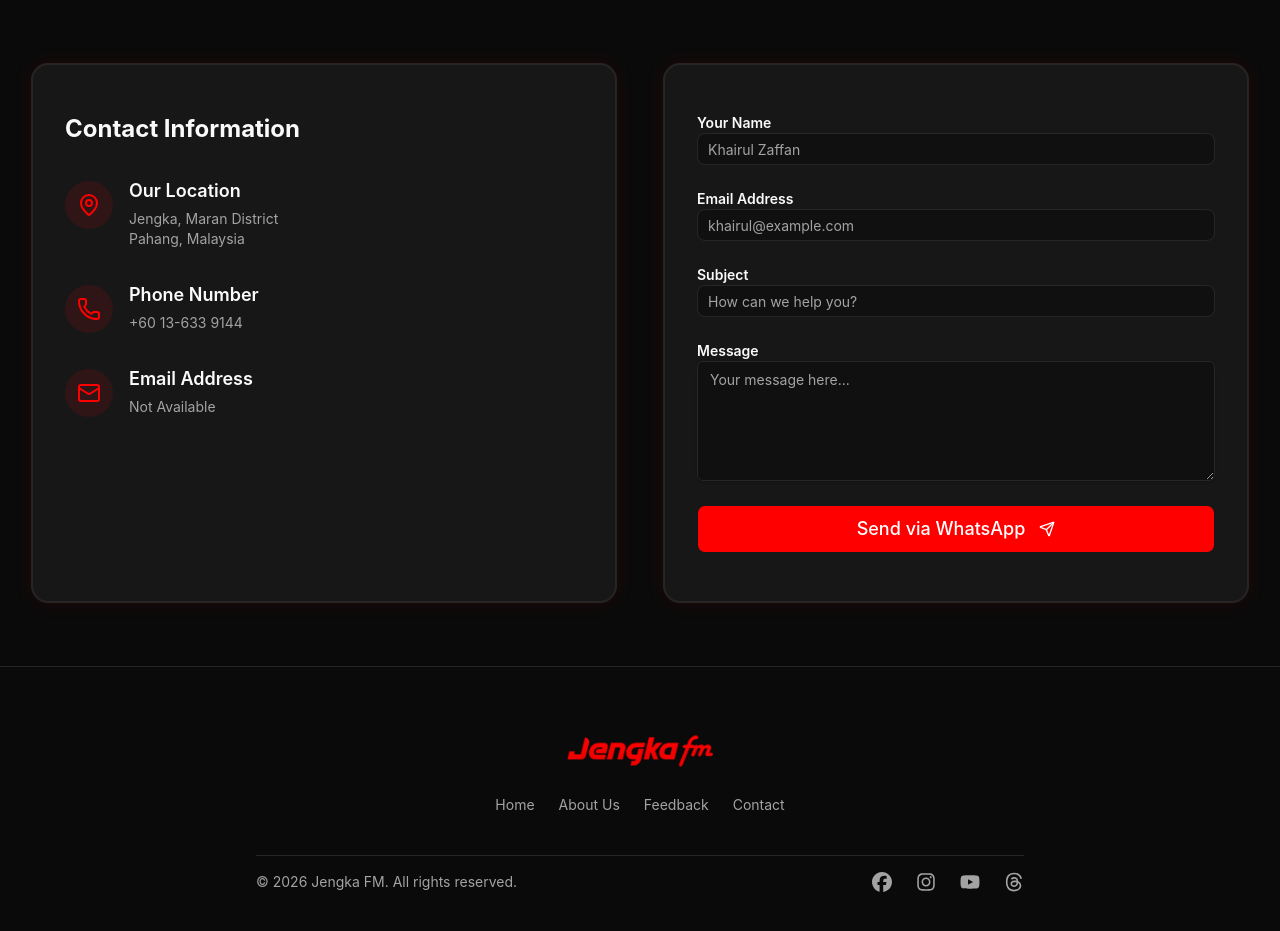
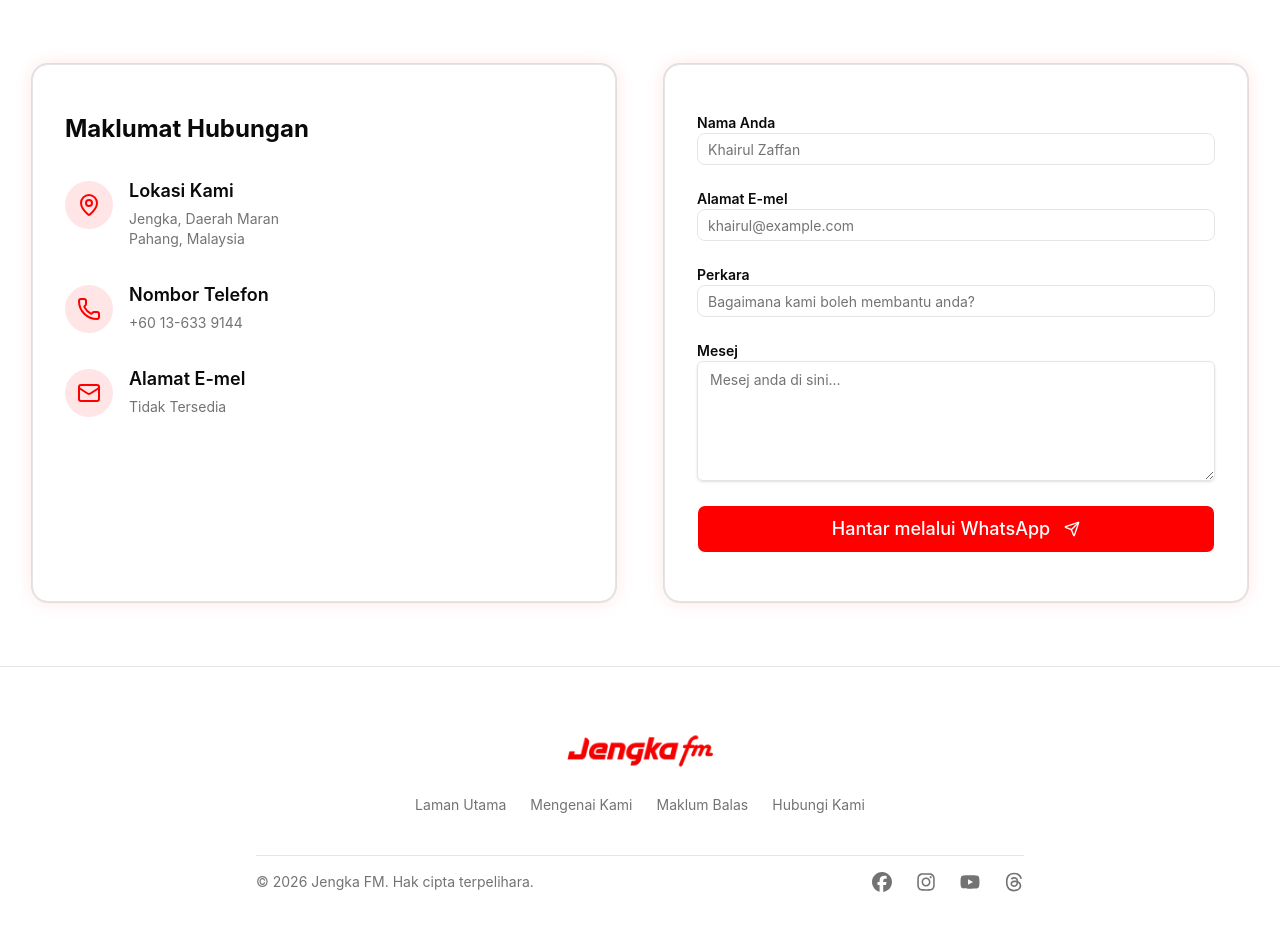
Before and after one commit to Adeeb5/jengkafm, a React (Vite) app: page /contact in a window 1280 px wide. Shown: the part 249-1180 px from the top of the page. Built offline with nearby package versions, Linux system fonts and the light colour scheme.

Commit message:
Translate website content to Standard Malay and switch default theme to light mode

```diff
--- a/src/App.tsx
+++ b/src/App.tsx
@@ -11,7 +11,7 @@
 
 function App() {
   return (
-    <ThemeProvider defaultTheme="dark" storageKey="jengkafm-theme">
+    <ThemeProvider defaultTheme="light" storageKey="jengkafm-theme">
       <Router>
         <ScrollToTop />
         <div className="flex flex-col min-h-screen bg-background text-foreground transition-colors duration-300">
--- a/src/components/layout/Footer.tsx
+++ b/src/components/layout/Footer.tsx
@@ -11,16 +11,16 @@
           </Link>
 
           <nav className="flex flex-wrap justify-center gap-6">
-            <Link to="/" className="text-sm text-muted-foreground hover:text-primary transition-colors">Home</Link>
-            <Link to="/about" className="text-sm text-muted-foreground hover:text-primary transition-colors">About Us</Link>
-            <Link to="/feedback" className="text-sm text-muted-foreground hover:text-primary transition-colors">Feedback</Link>
-            <Link to="/contact" className="text-sm text-muted-foreground hover:text-primary transition-colors">Contact</Link>
+            <Link to="/" className="text-sm text-muted-foreground hover:text-primary transition-colors">Laman Utama</Link>
+            <Link to="/about" className="text-sm text-muted-foreground hover:text-primary transition-colors">Mengenai Kami</Link>
+            <Link to="/feedback" className="text-sm text-muted-foreground hover:text-primary transition-colors">Maklum Balas</Link>
+            <Link to="/contact" className="text-sm text-muted-foreground hover:text-primary transition-colors">Hubungi Kami</Link>
           </nav>
 
           <div className="w-full h-px bg-border max-w-3xl my-4"></div>
 
           <div className="flex w-full max-w-3xl items-center justify-between flex-wrap gap-4">
-            <p className="text-sm text-muted-foreground">© {new Date().getFullYear()} Jengka FM. All rights reserved.</p>
+            <p className="text-sm text-muted-foreground">© {new Date().getFullYear()} Jengka FM. Hak cipta terpelihara.</p>
             <div className="flex space-x-6 text-sm font-medium">
               <a href="https://www.facebook.com/Djemceepasystempahang" target="_blank" rel="noreferrer" className="text-muted-foreground hover:text-[#1877F2] transition-colors" aria-label="Facebook">
                 <FaFacebook className="h-5 w-5" />
--- a/src/components/layout/Navbar.tsx
+++ b/src/components/layout/Navbar.tsx
@@ -13,10 +13,10 @@
   const closeMenu = () => setIsMobileMenuOpen(false);
 
   const navLinks = [
-    { path: "/", label: "Home" },
-    { path: "/about", label: "About Us" },
-    { path: "/feedback", label: "Feedback" },
-    { path: "/contact", label: "Contact" },
+    { path: "/", label: "Laman Utama" },
+    { path: "/about", label: "Mengenai Kami" },
+    { path: "/feedback", label: "Maklum Balas" },
+    { path: "/contact", label: "Hubungi Kami" },
   ];
 
   return (
@@ -50,7 +50,7 @@
           <Link to="/contact" className="hidden sm:block" onClick={closeMenu}>
             <motion.div whileHover={{ scale: 1.05 }} whileTap={{ scale: 0.95 }}>
               <Button className="bg-primary hover:bg-primary/90 text-primary-foreground font-bold shadow-md hover:shadow-[0_0_15px_rgba(255,0,0,0.4)] transition-shadow">
-                Contact
+                Hubungi Kami
               </Button>
             </motion.div>
           </Link>
@@ -90,7 +90,7 @@
               ))}
               <Link to="/contact" onClick={closeMenu} className="pt-2 sm:hidden">
                 <Button className="w-full bg-primary hover:bg-primary/90 text-primary-foreground font-bold shadow-md">
-                  Contact
+                  Hubungi Kami
                 </Button>
               </Link>
             </div>
--- a/src/pages/About.tsx
+++ b/src/pages/About.tsx
@@ -7,8 +7,8 @@
     <div className="flex flex-col space-y-16 py-8">
       {/* Header Section */}
       <section className="text-center space-y-4 max-w-3xl mx-auto">
-        <h1 className="text-4xl md:text-5xl font-extrabold text-foreground tracking-tight">About <span className="text-primary">Jengka FM</span></h1>
-        <p className="text-xl text-muted-foreground">The heart of Pahang's radio broadcasting, bringing communities together through melodies.</p>
+        <h1 className="text-4xl md:text-5xl font-extrabold text-foreground tracking-tight">Mengenai <span className="text-primary">Jengka FM</span></h1>
+        <p className="text-xl text-muted-foreground">Nadi penyiaran radio Pahang, menyatukan komuniti melalui melodi.</p>
       </section>
 
       {/* History Section */}
@@ -30,16 +30,16 @@
           />
         </div>
         <div className="space-y-6 relative z-10 md:ml-12 lg:ml-20">
-          <div className="inline-block px-4 py-1.5 bg-primary/10 text-primary border border-primary/20 rounded-full text-sm font-semibold tracking-wide uppercase">Our Story</div>
-          <h2 className="text-3xl font-bold text-foreground leading-tight">History of Jengka FM</h2>
+          <div className="inline-block px-4 py-1.5 bg-primary/10 text-primary border border-primary/20 rounded-full text-sm font-semibold tracking-wide uppercase">Kisah Kami</div>
+          <h2 className="text-3xl font-bold text-foreground leading-tight">Sejarah Jengka FM</h2>
           <p className="text-lg text-muted-foreground leading-relaxed">
-            A station located in Pahang, Malaysia. It's specifically based in Jengka, which is a city under the district of Maran.
+            Sebuah stesen yang terletak di Pahang, Malaysia. Ia berpusat secara khusus di Jengka, iaitu sebuah bandar di bawah daerah Maran.
           </p>
           <p className="text-lg text-muted-foreground leading-relaxed">
-            Jengka FM started streaming on Facebook Live, which is a type of video streaming, but currently we've moved to the website. It's cloud audio streaming, which means you just press play and listen to it.
+            Jengka FM bermula dengan penstriman di Facebook Live, iaitu sejenis penstriman video, tetapi kini kami telah berpindah ke laman web. Ia adalah penstriman audio awan, yang bermaksud anda hanya perlu menekan butang main dan terus mendengarnya.
           </p>
           <p className="text-lg text-muted-foreground leading-relaxed">
-            The DJ for this radio station is <strong className="text-foreground">Kay Zack Hasbullah</strong> - you may contact him on Facebook to be one of your DJs at your wedding.
+            DJ untuk stesen radio ini ialah <strong className="text-foreground">Kay Zack Hasbullah</strong> - anda boleh menghubunginya di Facebook untuk menjemput beliau sebagai salah seorang DJ di majlis perkahwinan anda.
           </p>
         </div>
       </section>
@@ -51,8 +51,8 @@
             <div className="mx-auto w-16 h-16 bg-primary/10 rounded-full flex items-center justify-center text-primary mb-6 shadow-[0_0_15px_rgba(255,0,0,0.2)]">
               <Radio className="w-8 h-8" />
             </div>
-            <h3 className="text-xl font-bold text-foreground">Cloud Streaming</h3>
-            <p className="text-muted-foreground">Accessible anywhere, anytime directly from your browser without any installations.</p>
+            <h3 className="text-xl font-bold text-foreground">Penstriman Awan</h3>
+            <p className="text-muted-foreground">Boleh diakses di mana-mana sahaja, pada bila-bila masa terus dari pelayar anda tanpa sebarang pemasangan.</p>
           </CardContent>
         </Card>
         <Card className="bg-card hover:shadow-xl transition-shadow border-border hover:border-primary/50">
@@ -60,8 +60,8 @@
             <div className="mx-auto w-16 h-16 bg-primary/10 rounded-full flex items-center justify-center text-primary mb-6 shadow-[0_0_15px_rgba(255,0,0,0.2)]">
               <Mic2 className="w-8 h-8" />
             </div>
-            <h3 className="text-xl font-bold text-foreground">Expert DJs</h3>
-            <p className="text-muted-foreground">Hosted by professional DJs bringing you the best music mixes and entertainment.</p>
+            <h3 className="text-xl font-bold text-foreground">DJ Pakar</h3>
+            <p className="text-muted-foreground">Dihoskan oleh DJ profesional yang membawakan anda campuran muzik dan hiburan terbaik.</p>
           </CardContent>
         </Card>
         <Card className="bg-card hover:shadow-xl transition-shadow border-border hover:border-primary/50">
@@ -69,8 +69,8 @@
             <div className="mx-auto w-16 h-16 bg-primary/10 rounded-full flex items-center justify-center text-primary mb-6 shadow-[0_0_15px_rgba(255,0,0,0.2)]">
               <Users className="w-8 h-8" />
             </div>
-            <h3 className="text-xl font-bold text-foreground">Community</h3>
-            <p className="text-muted-foreground">Connecting listeners across Jengka and beyond through a shared love for music.</p>
+            <h3 className="text-xl font-bold text-foreground">Komuniti</h3>
+            <p className="text-muted-foreground">Menghubungkan pendengar di seluruh Jengka dan seterusnya melalui minat yang sama terhadap muzik.</p>
           </CardContent>
         </Card>
       </section>
--- a/src/pages/Contact.tsx
+++ b/src/pages/Contact.tsx
@@ -22,7 +22,7 @@
     const { name, email, subject, message } = formData;
 
     // Construct WhatsApp message
-    const waText = `*New Contact Message*\n\n*Name:* ${name}\n*Email:* ${email}\n*Subject:* ${subject}\n*Message:* ${message}`;
+    const waText = `*Mesej Hubungan Baharu*\n\n*Nama:* ${name}\n*E-mel:* ${email}\n*Perkara:* ${subject}\n*Mesej:* ${message}`;
     const encodedText = encodeURIComponent(waText);
     const phoneNumber = "60136339144";
 
@@ -32,8 +32,8 @@
   return (
     <div className="flex flex-col space-y-16 py-8">
       <section className="text-center space-y-4 max-w-3xl mx-auto">
-        <h1 className="text-4xl md:text-5xl font-extrabold text-foreground tracking-tight">Get In <span className="text-primary">Touch</span></h1>
-        <p className="text-xl text-muted-foreground">Have a question, feedback, or want to become a sponsor? We'd love to hear from you.</p>
+        <h1 className="text-4xl md:text-5xl font-extrabold text-foreground tracking-tight">Hubungi <span className="text-primary">Kami</span></h1>
+        <p className="text-xl text-muted-foreground">Ada soalan, maklum balas, atau mahu menjadi penaja? Kami berbesar hati untuk mendengar daripada anda.</p>
       </section>
 
       <div className="grid md:grid-cols-2 gap-12 items-stretch">
@@ -41,15 +41,15 @@
         <div className="h-full">
           <Card className="bg-card border border-border shadow-[0_0_20px_rgba(255,0,0,0.1)] rounded-2xl overflow-hidden h-full">
             <CardContent className="p-8 space-y-8">
-              <h2 className="text-2xl font-bold text-foreground">Contact Information</h2>
+              <h2 className="text-2xl font-bold text-foreground">Maklumat Hubungan</h2>
 
               <div className="flex items-start space-x-4">
                 <div className="w-12 h-12 rounded-full bg-primary/10 flex items-center justify-center text-primary shrink-0 mt-1">
                   <MapPin className="w-6 h-6" />
                 </div>
                 <div>
-                  <h3 className="font-semibold text-lg text-foreground">Our Location</h3>
-                  <p className="text-muted-foreground mt-1">Jengka, Maran District<br />Pahang, Malaysia</p>
+                  <h3 className="font-semibold text-lg text-foreground">Lokasi Kami</h3>
+                  <p className="text-muted-foreground mt-1">Jengka, Daerah Maran<br />Pahang, Malaysia</p>
                 </div>
               </div>
 
@@ -58,7 +58,7 @@
                   <Phone className="w-6 h-6" />
                 </div>
                 <div>
-                  <h3 className="font-semibold text-lg text-foreground">Phone Number</h3>
+                  <h3 className="font-semibold text-lg text-foreground">Nombor Telefon</h3>
                   <p className="text-muted-foreground mt-1">+60 13-633 9144</p>
                 </div>
               </div>
@@ -68,8 +68,8 @@
                   <Mail className="w-6 h-6" />
                 </div>
                 <div>
-                  <h3 className="font-semibold text-lg text-foreground">Email Address</h3>
-                  <p className="text-muted-foreground mt-1">Not Available</p>
+                  <h3 className="font-semibold text-lg text-foreground">Alamat E-mel</h3>
+                  <p className="text-muted-foreground mt-1">Tidak Tersedia</p>
                 </div>
               </div>
             </CardContent>
@@ -81,19 +81,19 @@
           <CardContent className="p-8 h-full">
             <form className="space-y-6" onSubmit={handleSubmit}>
               <div className="space-y-2">
-                <label className="text-sm font-semibold text-foreground" htmlFor="name">Your Name</label>
-                <Input id="name" placeholder="Khairul Zaffan" value={formData.name} onChange={handleChange} required maxLength={50} pattern="[a-zA-Z\s\-']+" title="Only letters, spaces, hyphens, and apostrophes are allowed" className="bg-background/50 border-border" />
+                <label className="text-sm font-semibold text-foreground" htmlFor="name">Nama Anda</label>
+                <Input id="name" placeholder="Khairul Zaffan" value={formData.name} onChange={handleChange} required maxLength={50} pattern="[a-zA-Z\s\-']+" title="Hanya huruf, ruang, sempang, dan koma atas dibenarkan" className="bg-background/50 border-border" />
               </div>
               <div className="space-y-2">
-                <label className="text-sm font-semibold text-foreground" htmlFor="email">Email Address</label>
+                <label className="text-sm font-semibold text-foreground" htmlFor="email">Alamat E-mel</label>
                 <Input id="email" type="email" placeholder="khairul@example.com" value={formData.email} onChange={handleChange} required maxLength={100} className="bg-background/50 border-border" />
               </div>
               <div className="space-y-2">
-                <label className="text-sm font-semibold text-foreground" htmlFor="subject">Subject</label>
-                <Input id="subject" placeholder="How can we help you?" value={formData.subject} onChange={handleChange} required maxLength={100} className="bg-background/50 border-border" />
+                <label className="text-sm font-semibold text-foreground" htmlFor="subject">Perkara</label>
+                <Input id="subject" placeholder="Bagaimana kami boleh membantu anda?" value={formData.subject} onChange={handleChange} required maxLength={100} className="bg-background/50 border-border" />
               </div>
               <div className="space-y-2">
-                <label className="text-sm font-semibold text-foreground" htmlFor="message">Message</label>
+                <label className="text-sm font-semibold text-foreground" htmlFor="message">Mesej</label>
                 <textarea
                   id="message"
                   value={formData.message}
@@ -101,11 +101,11 @@
                   required
                   maxLength={1000}
                   className="flex min-h-[120px] w-full rounded-md border border-border bg-background/50 px-3 py-2 text-sm shadow-sm placeholder:text-muted-foreground focus-visible:outline-none focus-visible:ring-1 focus-visible:ring-primary disabled:cursor-not-allowed disabled:opacity-50 text-foreground"
-                  placeholder="Your message here..."
+                  placeholder="Mesej anda di sini..."
                 ></textarea>
               </div>
               <Button type="submit" className="w-full h-12 text-lg group bg-primary hover:bg-primary/90 text-primary-foreground">
-                Send via WhatsApp
+                Hantar melalui WhatsApp
                 <Send className="ml-2 w-5 h-5 group-hover:translate-x-1 transition-transform" />
               </Button>
             </form>
--- a/src/pages/Feedback.tsx
+++ b/src/pages/Feedback.tsx
@@ -6,28 +6,28 @@
     {
       id: 1,
       name: "Khairul Amizan",
-      role: "2 weeks ago",
+      role: "2 minggu lalu",
       content: "Alhamdulillah terbaek KZ dlm mengacarakan majlis td... terima kasih atas komitmen yg diberikan... Mantap my prenddd 👌👍😊",
       rating: 5,
     },
     {
       id: 2,
       name: "Farhan Kanopi Rnf",
-      role: "7 years ago",
+      role: "7 tahun lalu",
       content: "Bos Kay Zack Hasbullah mmang best dj,bersuara emas... Thoorrrbaekkkk",
       rating: 5,
     },
     {
       id: 3,
       name: "Amirul Tarli",
-      role: "5 years ago",
+      role: "5 tahun lalu",
       content: "Recommended 👍",
       rating: 5,
     },
     {
       id: 4,
       name: "Suli Sulix",
-      role: "8 years ago",
+      role: "8 tahun lalu",
       content: "good service!! highly recommended!!",
       rating: 5,
     }
@@ -41,9 +41,9 @@
         transition={{ duration: 0.5 }}
         className="text-center space-y-4"
       >
-        <h1 className="text-4xl md:text-5xl font-extrabold tracking-tight">Listener <span className="text-primary">Feedback</span></h1>
+        <h1 className="text-4xl md:text-5xl font-extrabold tracking-tight">Maklum Balas <span className="text-primary">Pendengar</span></h1>
         <p className="text-xl text-muted-foreground max-w-2xl mx-auto">
-          Hear what our amazing listeners have to say about Jengka FM!
+          Dengarkan apa yang pendengar hebat kami katakan tentang Jengka FM!
         </p>
       </motion.div>
 
--- a/src/pages/Home.tsx
+++ b/src/pages/Home.tsx
@@ -55,10 +55,10 @@
             className="max-w-xl text-center md:text-left z-10 space-y-6"
           >
             <h1 className="text-4xl font-extrabold tracking-tight sm:text-5xl lg:text-6xl">
-              Listen <span className="text-primary">Jengka FM</span>
+              Dengarkan <span className="text-primary">Jengka FM</span>
             </h1>
             <p className="mt-4 text-xl sm:text-2xl text-neutral-200 font-medium">
-              Your Melodies, Your Station.
+              Melodi Anda, Stesen Anda.
             </p>
           </motion.div>
 
@@ -133,21 +133,21 @@
           transition={{ duration: 0.5 }}
           className="space-y-6"
         >
-          <div className="inline-block px-4 py-1.5 bg-primary/10 text-primary border border-primary/20 rounded-full text-sm font-semibold tracking-wide uppercase">Music & DJ Services</div>
+          <div className="inline-block px-4 py-1.5 bg-primary/10 text-primary border border-primary/20 rounded-full text-sm font-semibold tracking-wide uppercase">Perkhidmatan Muzik & DJ</div>
           <h2 className="text-3xl sm:text-4xl font-bold text-foreground leading-tight">
-            Premium Jengka DJ Service & Mixed Global Hits
+            Perkhidmatan DJ Jengka Premium & Campuran Lagu Hit Global
           </h2>
           <p className="text-lg text-muted-foreground leading-relaxed">
-            Discover a captivating array of music by tuning in to our mesmerizing collection of mixed songs hailing from Malaysia and various international destinations. Looking for the best event entertainment? <strong>Jengka DJ Service</strong> by Jengka FM provides top-tier DJ hosting and music curation for weddings, corporate events, and parties throughout the Maran district and beyond, offering a truly immersive auditory experience.
+            Temui pelbagai pilihan muzik yang menawan dengan mendengarkan koleksi lagu campuran kami yang menarik dari Malaysia dan pelbagai destinasi antarabangsa. Mencari hiburan acara terbaik? <strong>Perkhidmatan DJ Jengka</strong> oleh Jengka FM menyediakan pengacaraan DJ dan kurasi muzik bertaraf tinggi untuk perkahwinan, acara korporat, dan parti di seluruh daerah Maran dan sekitarnya, menawarkan pengalaman pendengaran yang sungguh mengasyikkan.
           </p>
           <div className="flex space-x-8 pt-4">
             <motion.div whileHover={{ y: -5 }} className="bg-muted/50 p-6 rounded-2xl border border-border">
               <p className="text-3xl font-extrabold text-primary">128 KBPS</p>
-              <p className="text-sm font-medium text-muted-foreground uppercase tracking-wider mt-1">Audio Quality</p>
+              <p className="text-sm font-medium text-muted-foreground uppercase tracking-wider mt-1">Kualiti Audio</p>
             </motion.div>
             <motion.div whileHover={{ y: -5 }} className="bg-muted/50 p-6 rounded-2xl border border-border">
               <p className="text-3xl font-extrabold text-primary">50+</p>
-              <p className="text-sm font-medium text-muted-foreground uppercase tracking-wider mt-1">Active Listeners</p>
+              <p className="text-sm font-medium text-muted-foreground uppercase tracking-wider mt-1">Pendengar Aktif</p>
             </motion.div>
           </div>
         </motion.div>
@@ -165,8 +165,8 @@
           />
           <div className="absolute inset-0 bg-gradient-to-t from-black/80 via-black/30 to-transparent flex items-end">
              <div className="p-8">
-               <h3 className="text-white text-xl font-bold">Premium Experience</h3>
-               <p className="text-neutral-300 mt-2">Crystal clear streaming globally</p>
+               <h3 className="text-white text-xl font-bold">Pengalaman Premium</h3>
+               <p className="text-neutral-300 mt-2">Penstriman jelas ke seluruh dunia</p>
              </div>
           </div>
         </motion.div>
```
